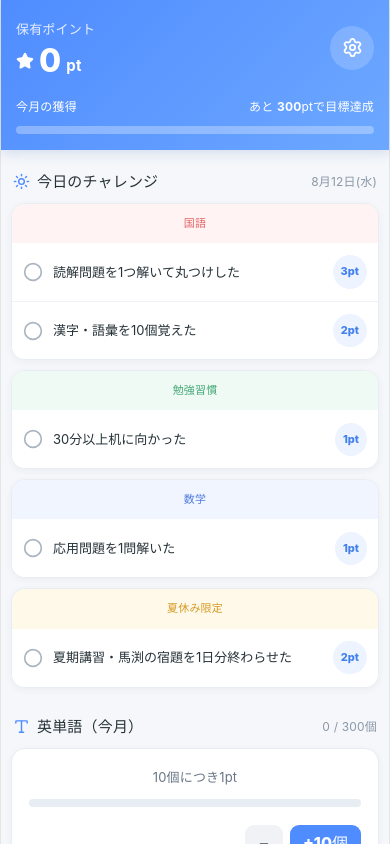
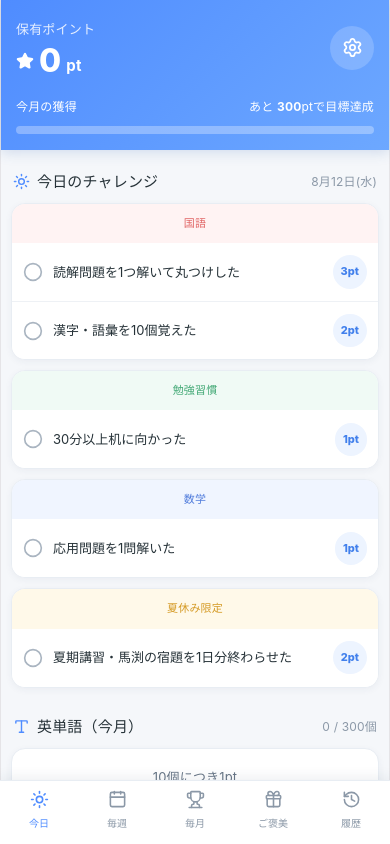
Before and after one commit to onigiricube1225-glitch/JibunRuleWeb, a React (Vite) app: page / in a window 390 px wide. Shown: the top 844 px of the page. Built offline with nearby package versions, Linux system fonts and the light colour scheme.

Commit message:
Add mobile bottom tab navigation

```diff
--- a/src/App.css
+++ b/src/App.css
@@ -839,3 +839,115 @@ width: 100%;
 width: 100%;
 }
 }
+
+/* =========================
+   スマホ用 下部タブバー
+========================= */
+
+.bottom-tab-bar {
+  display: none;
+}
+
+@media (max-width: 600px) {
+  .bottom-tab-bar {
+    position: fixed;
+    left: 0;
+    right: 0;
+    bottom: 0;
+    z-index: 1000;
+
+    height: 64px;
+    background: white;
+    border-top: 1px solid #e8edf3;
+    box-shadow: 0 -3px 12px rgba(40, 60, 90, 0.08);
+
+    display: flex;
+    justify-content: space-around;
+    align-items: stretch;
+  }
+
+  .bottom-tab {
+    flex: 1;
+    min-width: 0;
+
+    display: flex;
+    flex-direction: column;
+    justify-content: center;
+    align-items: center;
+    gap: 3px;
+
+    background: transparent;
+    color: #8b98a7;
+
+    cursor: pointer;
+    font-size: 10px;
+    font-weight: 700;
+  }
+
+  .bottom-tab.active {
+    color: #4f8cff;
+  }
+
+  .bottom-tab svg {
+    width: 19px;
+    height: 19px;
+  }
+
+  .main {
+    padding-bottom: 85px;
+  }
+}
+
+/* =========================
+   タブ切り替え
+========================= */
+
+@media (max-width: 600px) {
+  .main.tab-today .tab-section:not(.tab-daily),
+  .main.tab-weekly .tab-section:not(.tab-weekly),
+  .main.tab-monthly .tab-section:not(.tab-monthly),
+  .main.tab-rewards .tab-section:not(.tab-rewards),
+  .main.tab-history .tab-section:not(.tab-history) {
+    display: none;
+  }
+}
+
+@media (max-width: 600px) {
+  .main.tab-weekly .tab-section.tab-daily,
+  .main.tab-monthly .tab-section.tab-daily,
+  .main.tab-rewards .tab-section.tab-daily,
+  .main.tab-history .tab-section.tab-daily {
+    display: none !important;
+  }
+
+  .main.tab-today .tab-section.tab-weekly,
+  .main.tab-today .tab-section.tab-monthly,
+  .main.tab-today .tab-section.tab-rewards,
+  .main.tab-today .tab-section.tab-history {
+    display: none !important;
+  }
+
+  .main.tab-weekly .tab-section.tab-monthly,
+  .main.tab-weekly .tab-section.tab-rewards,
+  .main.tab-weekly .tab-section.tab-history {
+    display: none !important;
+  }
+
+  .main.tab-monthly .tab-section.tab-weekly,
+  .main.tab-monthly .tab-section.tab-rewards,
+  .main.tab-monthly .tab-section.tab-history {
+    display: none !important;
+  }
+
+  .main.tab-rewards .tab-section.tab-weekly,
+  .main.tab-rewards .tab-section.tab-monthly,
+  .main.tab-rewards .tab-section.tab-history {
+    display: none !important;
+  }
+
+  .main.tab-history .tab-section.tab-weekly,
+  .main.tab-history .tab-section.tab-monthly,
+  .main.tab-history .tab-section.tab-rewards {
+    display: none !important;
+  }
+}
--- a/src/App.jsx
+++ b/src/App.jsx
@@ -282,6 +282,8 @@ function App() {
 
   const [showSettings, setShowSettings] = useState(false)
   const [showHistory, setShowHistory] = useState(false)
+
+  const [activeTab, setActiveTab] = useState("today")
 
   const [celebrate, setCelebrate] = useState(null)
 
@@ -628,10 +630,10 @@ useEffect(() => {
         </div>
       </header>
 
-      <main className="main">
-        <section>
-          <SectionHeader
-            icon={<Sun size={17} />}
+<main className={`main tab-${activeTab}`}>
+  <section className="tab-section tab-daily">
+    <SectionHeader
+      icon={<Sun size={17} />}
             title="今日のチャレンジ"
             sub={formatDateJP()}
           />
@@ -653,7 +655,7 @@ useEffect(() => {
           </div>
         </section>
 
-        <section>
+        <section className="tab-section tab-daily">
           <SectionHeader
             icon={<Type size={17} />}
             title="英単語（今月）"
@@ -690,7 +692,7 @@ useEffect(() => {
           </div>
         </section>
 
-        <section>
+        <section className="tab-section tab-weekly">
           <SectionHeader
             icon={<Calendar size={17} />}
             title="今週のチャレンジ"
@@ -714,7 +716,7 @@ useEffect(() => {
           </div>
         </section>
 
-        <section>
+        <section className="tab-section tab-monthly">
           <SectionHeader
             icon={<Trophy size={17} />}
             title="今月のチャレンジ"
@@ -738,7 +740,7 @@ useEffect(() => {
           </div>
         </section>
 
-        <section>
+        <section className="tab-section tab-rewards">
           <SectionHeader
             icon={<Gift size={17} />}
             title="ご褒美と交換"
@@ -759,7 +761,7 @@ useEffect(() => {
           </div>
         </section>
 
-        <section className="history-card">
+        <section className="history-card tab-section tab-history">
           <button
             className="history-header"
             onClick={() =>
@@ -817,6 +819,49 @@ useEffect(() => {
           )}
         </section>
       </main>
+
+      <nav className="bottom-tab-bar">
+
+<button
+  className={`bottom-tab ${activeTab === "today" ? "active" : ""}`}
+  onClick={() => setActiveTab("today")}
+>
+  <Sun size={19} />
+  <span>今日</span>
+</button>
+
+<button
+  className={`bottom-tab ${activeTab === "weekly" ? "active" : ""}`}
+  onClick={() => setActiveTab("weekly")}
+>
+  <Calendar size={19} />
+  <span>毎週</span>
+</button>
+
+<button
+  className={`bottom-tab ${activeTab === "monthly" ? "active" : ""}`}
+  onClick={() => setActiveTab("monthly")}
+>
+  <Trophy size={19} />
+  <span>毎月</span>
+</button>
+
+<button
+  className={`bottom-tab ${activeTab === "rewards" ? "active" : ""}`}
+  onClick={() => setActiveTab("rewards")}
+>
+  <Gift size={19} />
+  <span>ご褒美</span>
+</button>
+
+<button
+  className={`bottom-tab ${activeTab === "history" ? "active" : ""}`}
+  onClick={() => setActiveTab("history")}
+>
+  <History size={19} />
+  <span>履歴</span>
+</button>
+      </nav>
 
       {celebrate && (
         <div className="celebrate">
```
